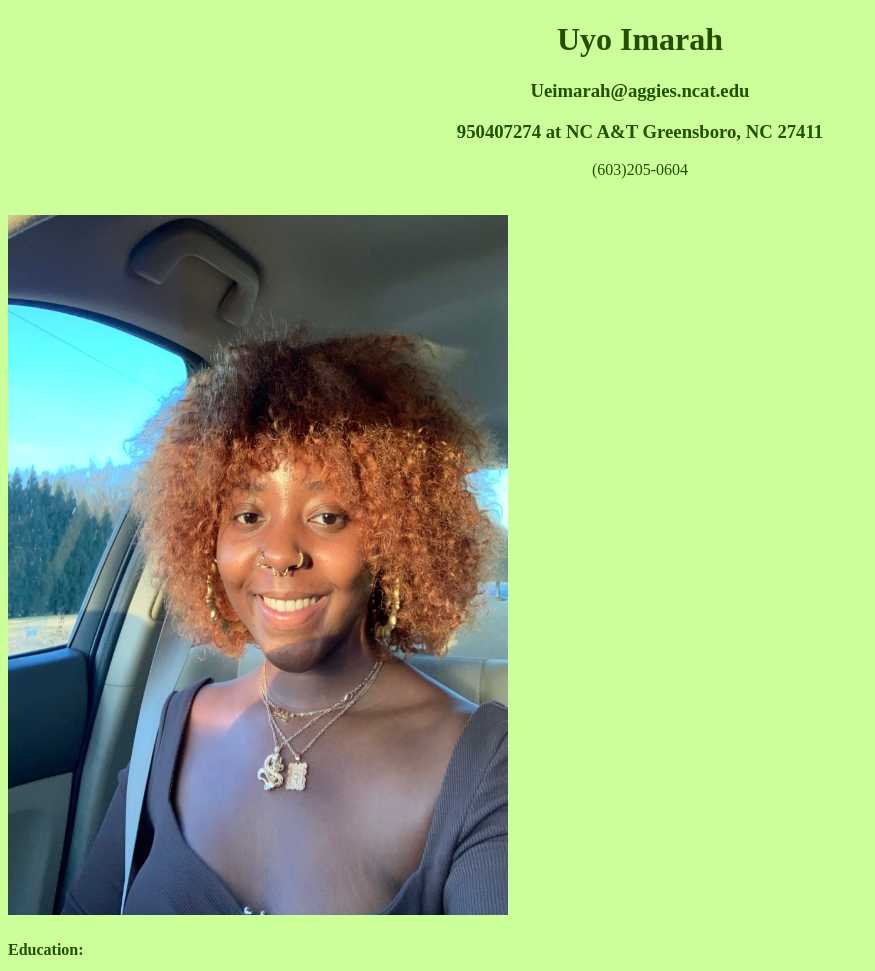
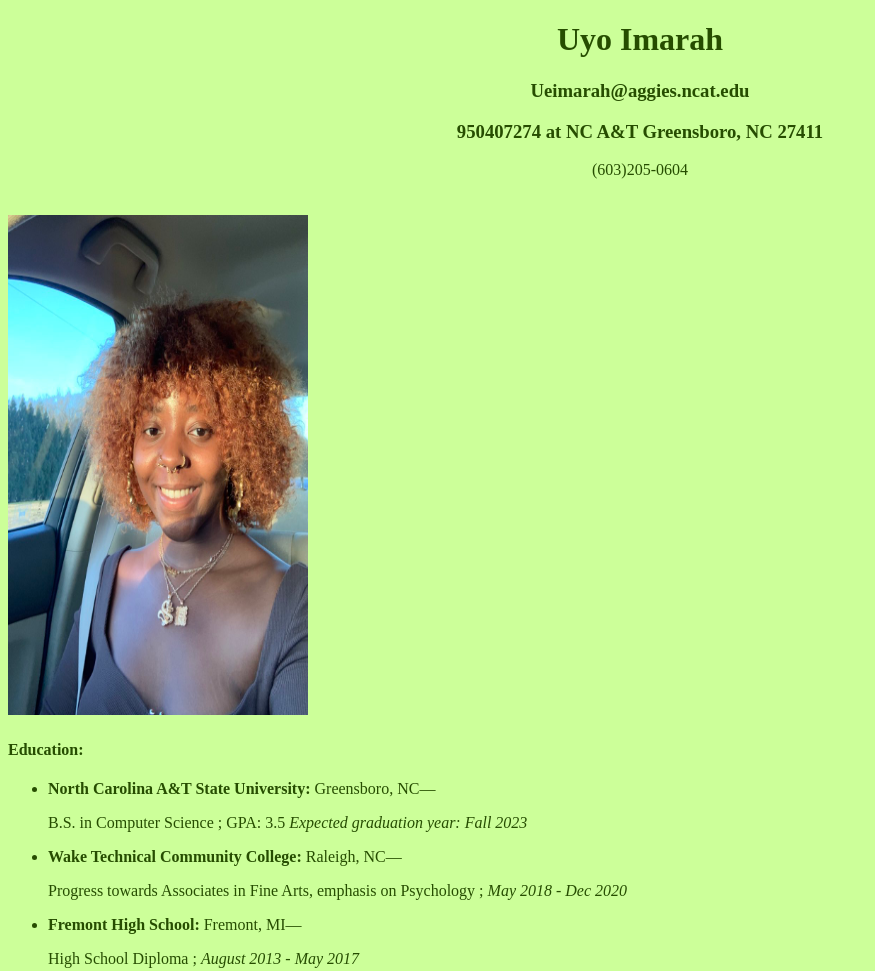
Before and after one commit to uyoefem/resume, a plain HTML site: page index.html in a window 1280 px wide. Shown: the top 971 px of the page, without its empty margins (0-875 px from the left). Drawn offline with Linux system fonts and the light colour scheme.

Commit message:
Update index.html

```diff
--- a/index.html
+++ b/index.html
@@ -11,7 +11,7 @@
 <CENTER>(603)205-0604 </CENTER>
 <br> <br>
 
-<img src ="IMG-0829.JPG" alt = "me" width ="500" height ="700">
+<img src ="IMG-0829.JPG" alt = "me" width ="300" height ="500">
 <h4>Education: </h4>
 
 <ul>
```
